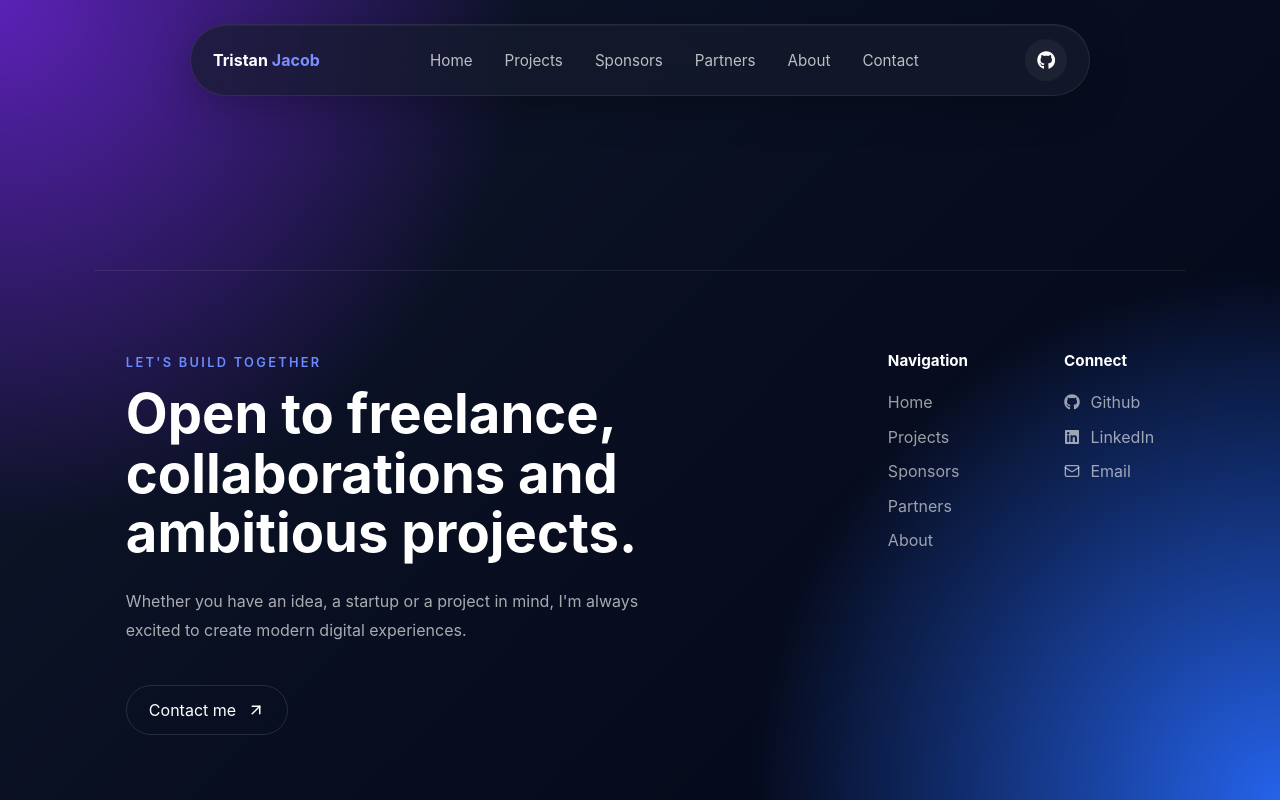
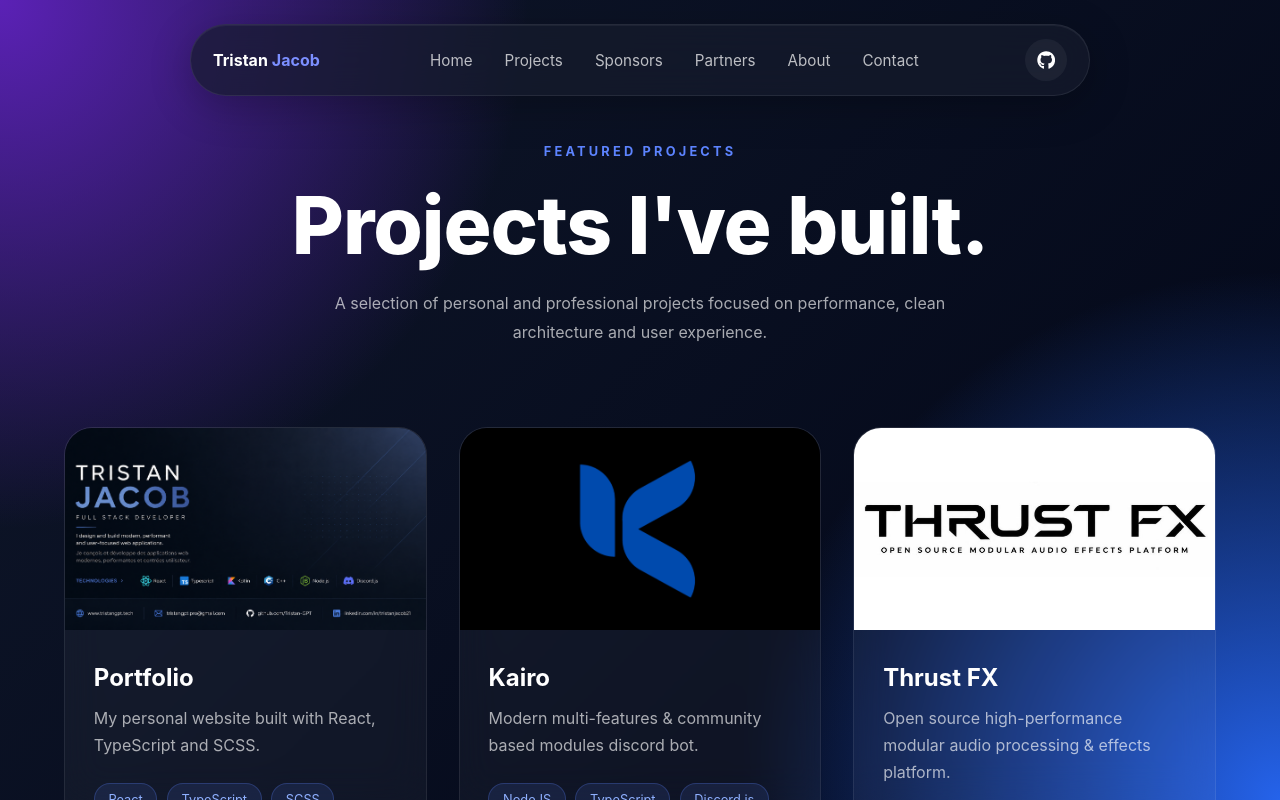
Before and after one commit to Tristan-GPT/Tristan-GPT, a React (Vite) app: page /projects in a window 1280 px wide. Built offline with nearby package versions, Linux system fonts and the light colour scheme.

Commit message:
chore(4.2): add the Projects page

```diff
--- a/src/components/App/App.tsx
+++ b/src/components/App/App.tsx
@@ -5,6 +5,7 @@
 import { Header } from '../Header/Header.tsx';
 import { Footer } from '../Footer/Footer.tsx';
 import { Contact } from '../../pages/Contact/Contact.tsx';
+import { Projects } from '../../pages/Projects/Projects.tsx';
 
 const router = createBrowserRouter([
     {
@@ -17,7 +18,7 @@
     },
     {
         path: '/projects',
-        element: '',
+        element: <Projects />,
     },
     {
         path: '/sponsors',
--- /dev/null
+++ b/src/pages/Projects/Projects.scss
@@ -0,0 +1,131 @@
+.projects {
+    max-width: 1200px;
+    margin: auto;
+    padding: 30px 24px 120px;
+
+    &__hero {
+        max-width: 700px;
+        margin: 0 auto 5rem;
+        text-align: center;
+
+        span {
+            color: #5d84ff;
+            font-size: 0.8rem;
+            font-weight: 700;
+            letter-spacing: 0.25em;
+        }
+
+        h1 {
+            margin: 1rem 0;
+            font-size: clamp(3rem, 7vw, 5rem);
+            color: white;
+        }
+
+        p {
+            color: rgba(255, 255, 255, 0.65);
+            line-height: 1.8;
+        }
+    }
+
+    &__grid {
+        display: grid;
+        grid-template-columns: repeat(auto-fit, minmax(360px, 1fr));
+        gap: 2rem;
+    }
+}
+
+.project-card {
+    overflow: hidden;
+
+    border-radius: 28px;
+
+    background: rgba(255, 255, 255, 0.04);
+
+    backdrop-filter: blur(18px);
+
+    border: 1px solid rgba(255, 255, 255, 0.08);
+
+    transition: 0.35s;
+
+    &:hover {
+        transform: translateY(-10px);
+
+        border-color: rgba(92, 130, 255, 0.35);
+
+        box-shadow: 0 25px 50px rgba(0, 0, 0, 0.35);
+
+        img {
+            transform: scale(1.05);
+        }
+    }
+
+    img {
+        width: 100%;
+        aspect-ratio: 16/9;
+        object-fit: cover;
+
+        transition: 0.5s;
+    }
+
+    &__content {
+        padding: 1.8rem;
+    }
+
+    h2 {
+        color: white;
+        margin-bottom: 0.8rem;
+    }
+
+    p {
+        color: rgba(255, 255, 255, 0.65);
+        line-height: 1.7;
+        margin-bottom: 1.5rem;
+    }
+
+    &__tags {
+        display: flex;
+        flex-wrap: wrap;
+        gap: 0.6rem;
+        margin-bottom: 1.6rem;
+
+        span {
+            padding: 0.45rem 0.85rem;
+
+            border-radius: 999px;
+
+            background: rgba(92, 130, 255, 0.12);
+
+            border: 1px solid rgba(92, 130, 255, 0.25);
+
+            color: #8fb0ff;
+
+            font-size: 0.8rem;
+        }
+    }
+
+    a {
+        display: inline-flex;
+        align-items: center;
+        gap: 0.6rem;
+
+        color: white;
+        text-decoration: none;
+        font-weight: 600;
+
+        transition: 0.3s;
+
+        &:hover {
+            color: #5d84ff;
+        }
+    }
+}
+
+@media (max-width: 768px) {
+    .projects {
+        padding-top: 140px;
+
+        &__grid {
+            grid-template-columns: 1fr;
+        }
+    }
+}
--- /dev/null
+++ b/src/pages/Projects/Projects.tsx
@@ -0,0 +1,94 @@
+import './Projects.scss';
+import { FaArrowUpRightFromSquare } from 'react-icons/fa6';
+
+const projects = [
+    {
+        title: 'Portfolio',
+        description:
+            'My personal website built with React, TypeScript and SCSS.',
+        image: '/banner-ws.png',
+        technologies: ['React', 'TypeScript', 'SCSS', 'ViteJS'],
+        url: 'https://tristangpt.tech',
+    },
+    {
+        title: 'Kairo',
+        description:
+            'Modern multi-features & community based modules discord bot.',
+        image: '/Kairo.png',
+        technologies: [
+            'NodeJS',
+            'TypeScript',
+            'Discord.js',
+            'React',
+            'SCSS',
+            'NextJS',
+            'MongoDB',
+        ],
+        url: '/projects',
+    },
+    {
+        title: 'Thrust FX',
+        description:
+            'Open source high-performance modular audio processing & effects platform.',
+        image: '/ThrustFX.png',
+        technologies: [
+            'C++',
+            'Qt',
+            'NodeJS',
+            'React',
+            'SCSS',
+            'NextJS',
+            'PostgreSQL',
+            'Turbo',
+            'Vercel',
+            'PNPM',
+        ],
+        url: 'https://github.com/Thrust-FX/Thrust-FX',
+    },
+];
+
+export function Projects() {
+    return (
+        <section className="projects">
+            <div className="projects__hero">
+                <span>FEATURED PROJECTS</span>
+
+                <h1>Projects I've built.</h1>
+
+                <p>
+                    A selection of personal and professional projects focused on
+                    performance, clean architecture and user experience.
+                </p>
+            </div>
+
+            <div className="projects__grid">
+                {projects.map(project => (
+                    <article key={project.title} className="project-card">
+                        <img src={project.image} alt={project.title} />
+
+                        <div className="project-card__content">
+                            <h2>{project.title}</h2>
+
+                            <p>{project.description}</p>
+
+                            <div className="project-card__tags">
+                                {project.technologies.map(tech => (
+                                    <span key={tech}>{tech}</span>
+                                ))}
+                            </div>
+
+                            <a
+                                href={project.url}
+                                target="_blank"
+                                rel="noreferrer"
+                            >
+                                View project
+                                <FaArrowUpRightFromSquare />
+                            </a>
+                        </div>
+                    </article>
+                ))}
+            </div>
+        </section>
+    );
+}
```
Also changed, not shown: public/Kairo.png (added), public/ThrustFX.png (added).
